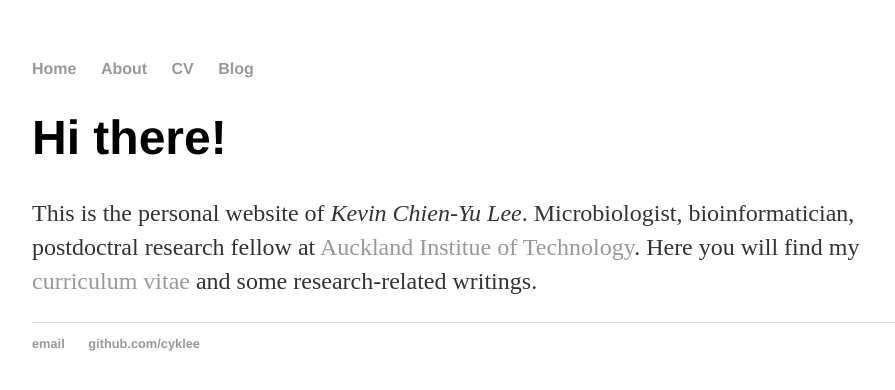
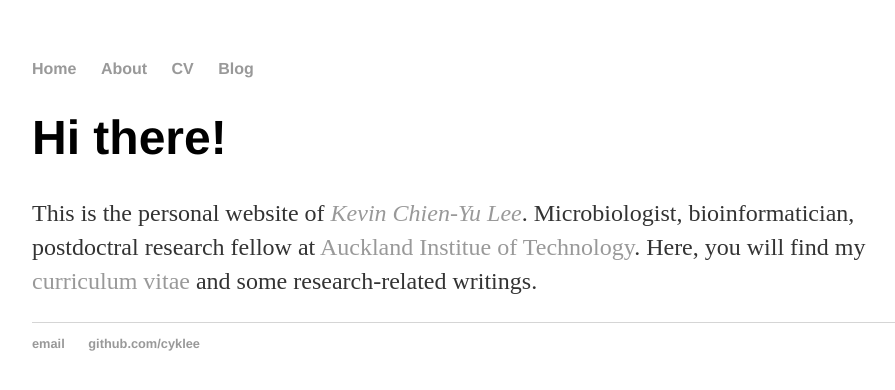
Before and after one commit to cyklee/cyklee.github.io, a Jekyll site: the page built from index.html, in a window 1280 px wide. Shown: the top 390 px of the page, without its empty margins (160-1055 px from the left). Built offline with Jekyll 4.4.1, drawn with Linux system fonts in a browser that asks for light colours; part of the change alters nothing that is shown.

```diff
--- a/index.html
+++ b/index.html
@@ -4,6 +4,6 @@ title: Kevin C Lee, Microbiologist
 ---
 <div class="blurb">
 	<h1>Hi there!</h1>
-	<p>This is the personal website of <em>Kevin Chien-Yu Lee</em>. Microbiologist, bioinformatician, postdoctral research fellow at <a href="https://aenz.aut.ac.nz/"> Auckland Institue of Technology</a>.
-	Here you will find my <a href="/about">curriculum vitae</a>  and some research-related writings. </p>
+	<p>This is the personal website of <a href="https://scholar.google.co.nz/citations?user=RLsjHSMAAAAJ&hl=en"><em>Kevin Chien-Yu Lee</em></a>. Microbiologist, bioinformatician, postdoctral research fellow at <a href="https://aenz.aut.ac.nz/"> Auckland Institue of Technology</a>.
+	Here, you will find my <a href="/about">curriculum vitae</a>  and some research-related writings. </p>
 	</div><!-- /.blurb -->
```
